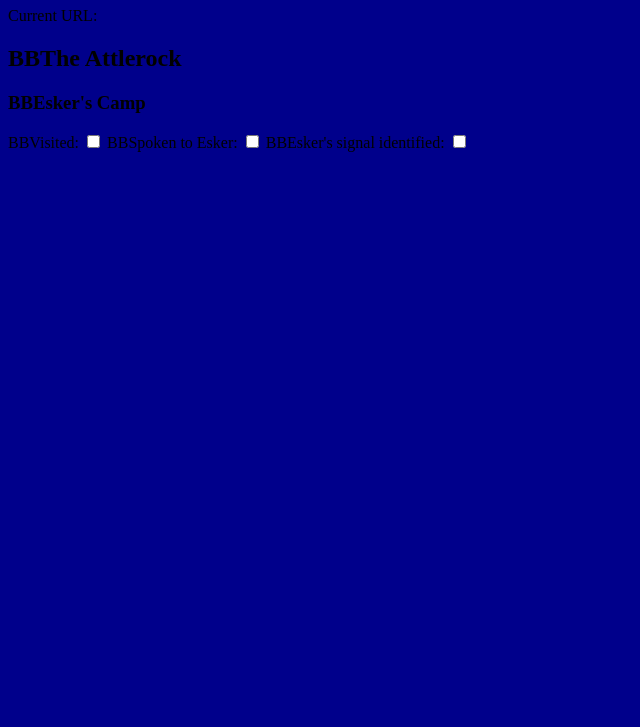
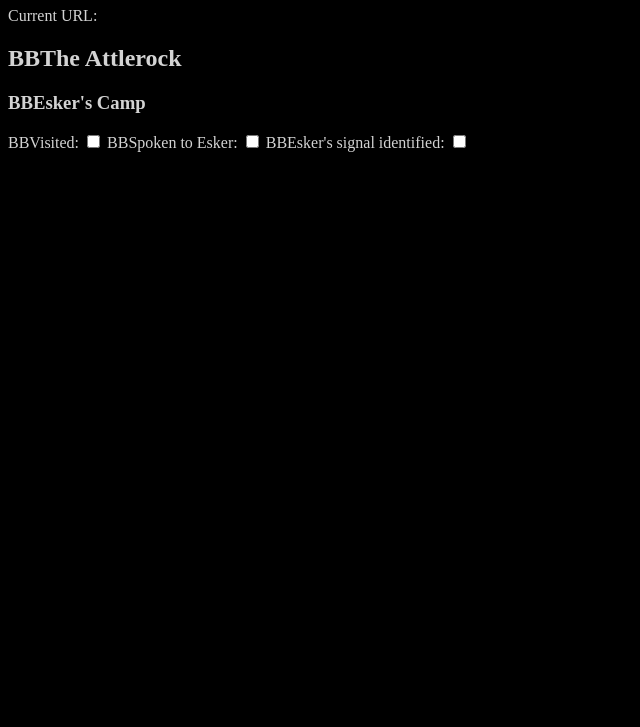
Before and after one commit to Jutastre/outerwildstracker, a plain HTML site: page index.html in a window 1280 px wide. Shown: the part 73-800 px from the top of the page, without its empty margins (0-640 px from the left). Drawn offline with Linux system fonts and the light colour scheme.

Commit message:
better colors

```diff
--- a/style.css
+++ b/style.css
@@ -1,3 +1,4 @@
 body {
-    background-color: darkblue;
+    background-color: black;
+    color: lightgray;
 }
```
